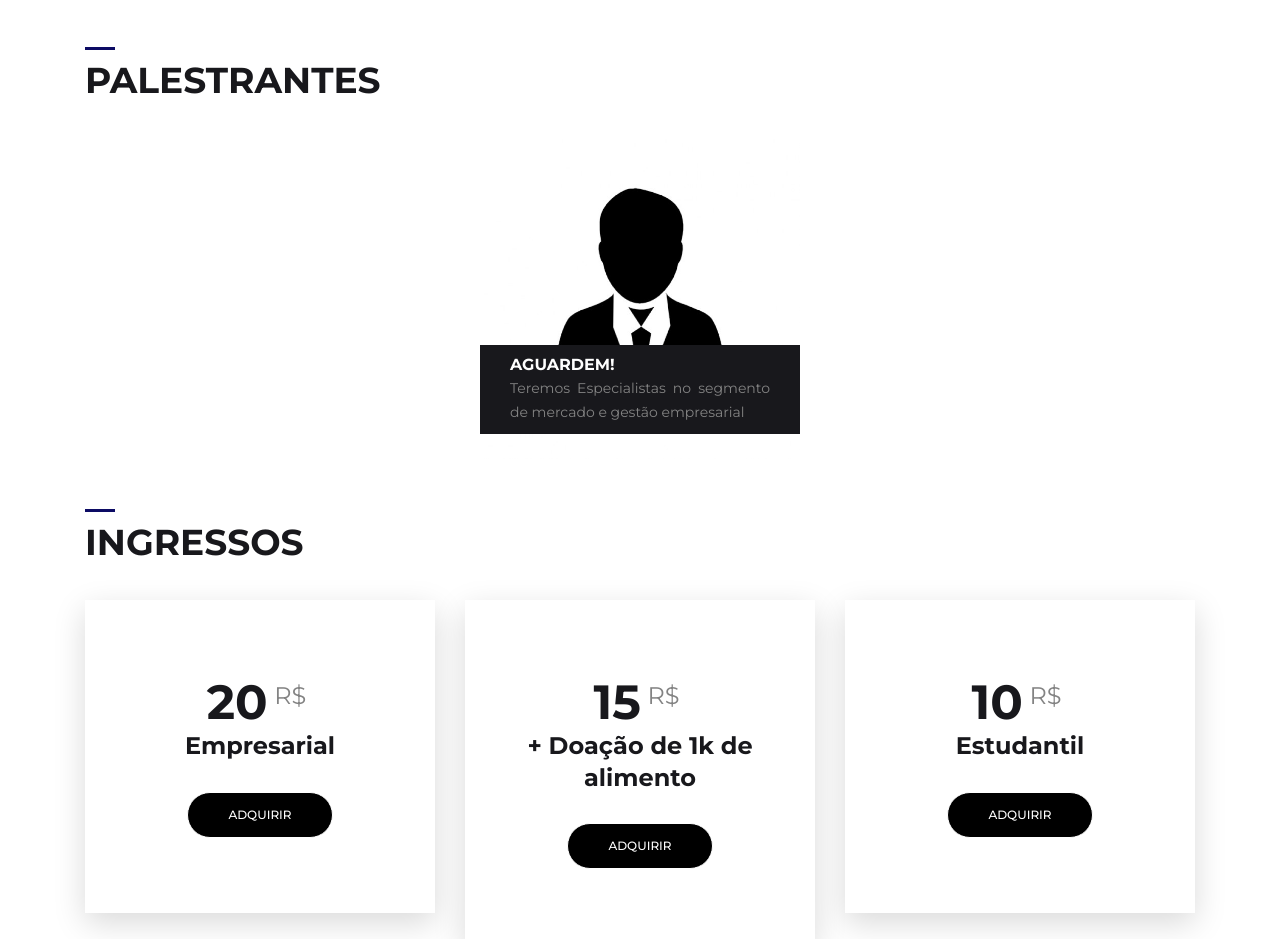
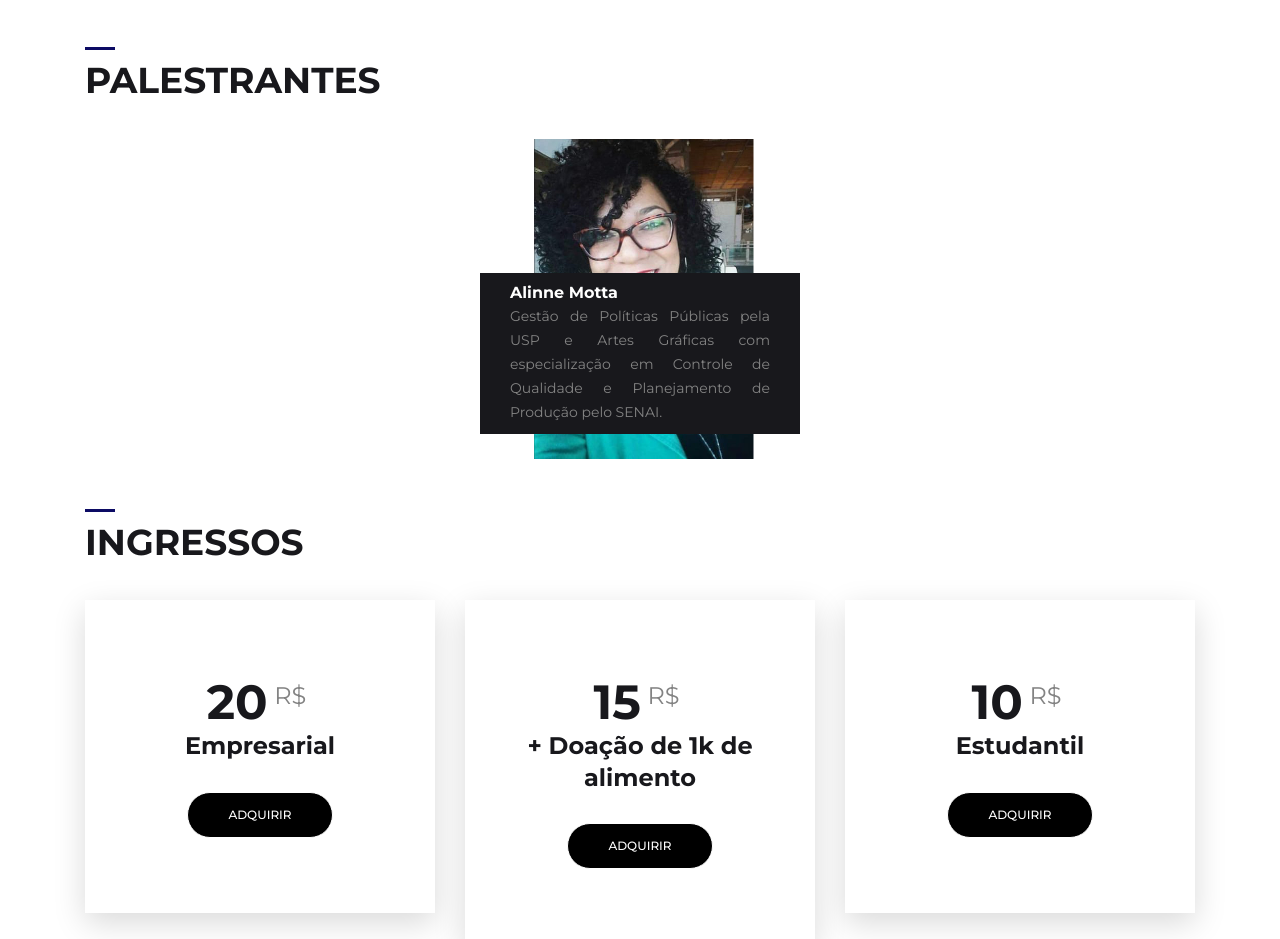
Before and after one commit to RNunes13/experience13, a plain HTML site: page index.html in a window 1280 px wide. Shown: the part 2180-3119 px from the top of the page. Drawn offline with Linux system fonts and the light colour scheme; files whose address does not match are found by name.

Commit message:
Adicionado foto Alinne

```diff
--- a/index.html
+++ b/index.html
@@ -273,11 +273,13 @@
         <div class="row justify-content-center no-gutters">
             <div class="col-sm-6 col-md-4 col-xl-3">
                 <div class="speaker_box">
-                    <div class="speaker_img">
-                        <img src="assets/img/speakers/ricardo_teixeira.jpg" alt="Ricardo Teixeira">
+                    <div class="speaker_img img-fluid">
+                        <img src="assets/img/speakers/alinne-motta.png" alt="Alinne Motta">
                         <div class="info_box">
-                            <h5 class="name">AGUARDEM!</h5>
-                            <p class="text-justify">Teremos Especialistas no segmento de mercado e gestão empresarial</p>
+                            <h5 class="name">Alinne Motta</h5>
+                            <p class="text-justify">Gestão de Políticas Públicas pela USP e
+                                Artes Gráficas com especialização em Controle de Qualidade
+                                    e Planejamento de Produção pelo SENAI.</p>
                         </div>
                     </div>
                 </div>
```
Also changed, not shown: assets/img/speakers/alinne-motta.png (added).
